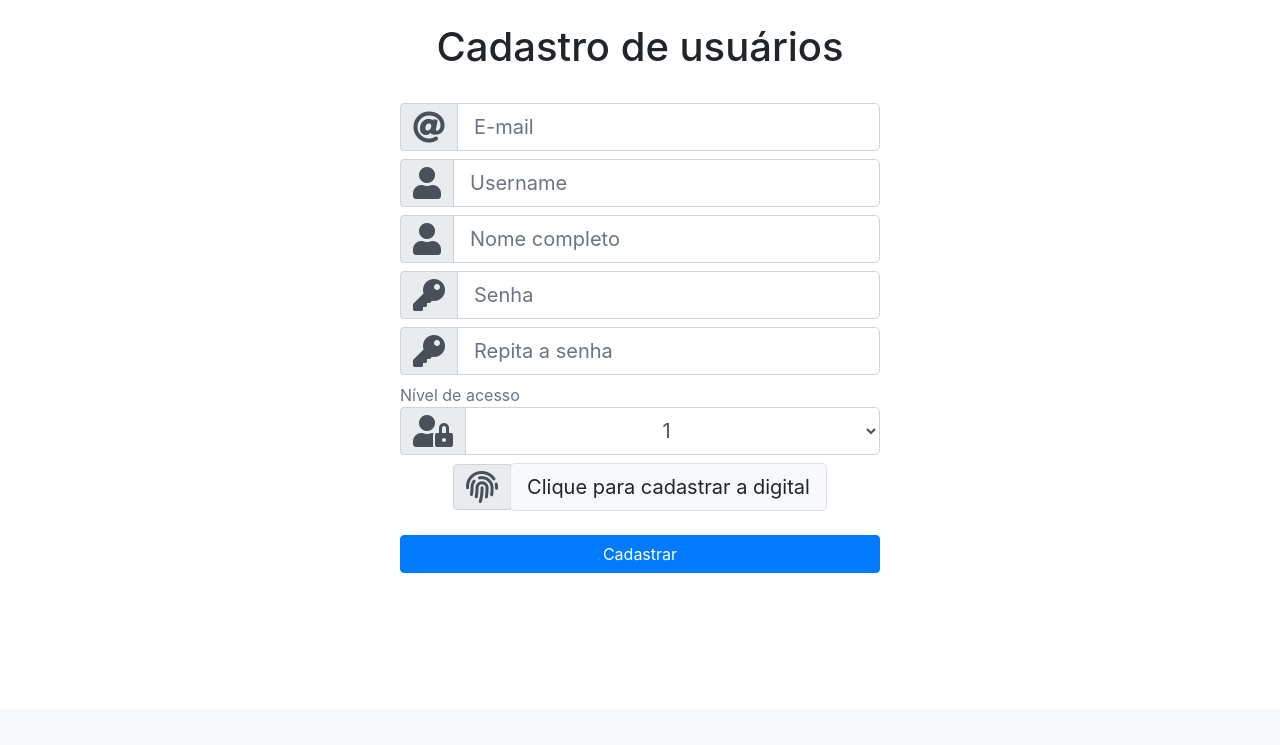
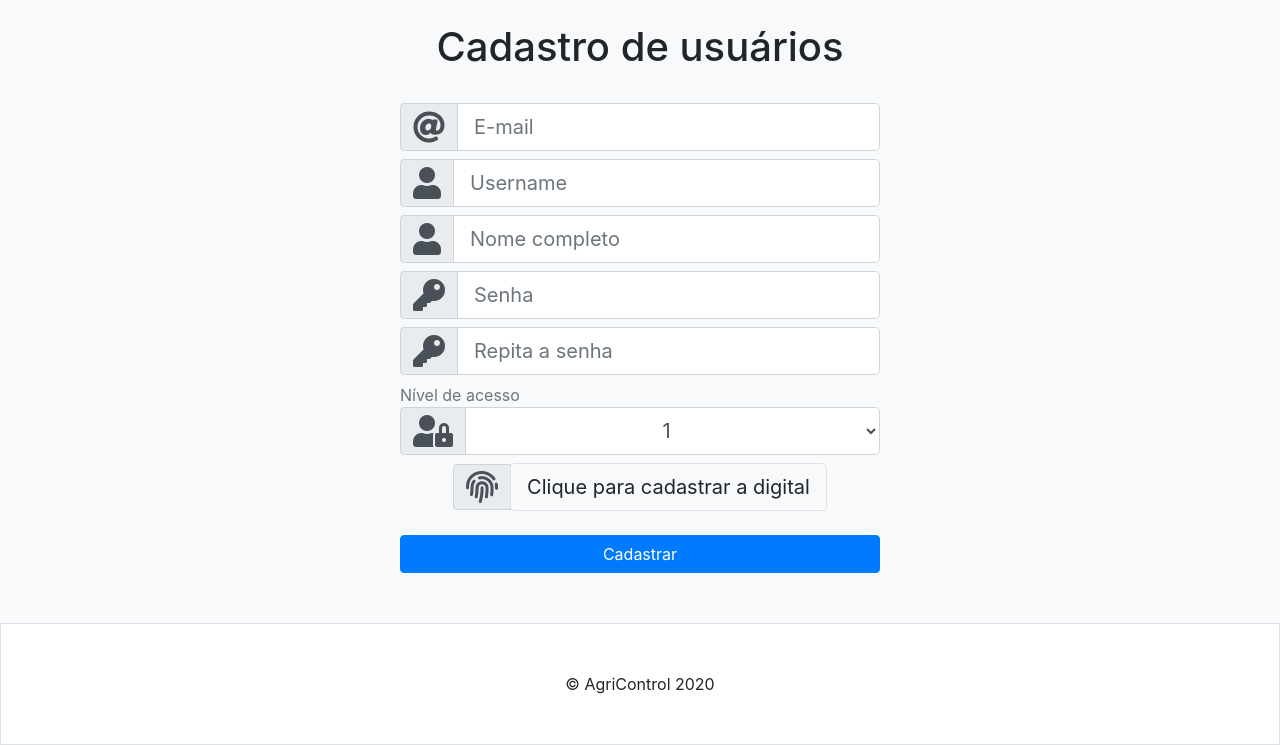
Before and after one commit to J-Yoharu/agricontrol, a Flask app: page /register in a window 1280 px wide. Shown: the part 91-836 px from the top of the page. Before the commit the page ends 664 px from the top, so only its background shows below. Run offline with Flask 2, Linux system fonts and the light colour scheme; the visitor is signed in with stand-in values (Sample User, id 1); data comes from the database, SQL or seed files in the repository; some libraries are stand-ins or nearby versions.

```diff
--- a/App/Templates/app_auth.html
+++ b/App/Templates/app_auth.html
@@ -16,9 +16,9 @@
     <!-- Bootstrap CSS -->
     <link rel="stylesheet" href="https://stackpath.bootstrapcdn.com/bootstrap/4.3.1/css/bootstrap.min.css" integrity="sha384-ggOyR0iXCbMQv3Xipma34MD+dH/1fQ784/j6cY/iJTQUOhcWr7x9JvoRxT2MZw1T" crossorigin="anonymous">
   </head>
-  <body>
+  <body class="bg-light">
 
-    <nav class="navbar navbar-expand-sm navbar-light bg-light p-3 border mb-3">
+    <nav class="navbar navbar-expand-sm navbar-light p-3 border mb-3 bg-white">
       <a class="navbar-brand" href="#"> <i class="fas fa-tractor"></i> AgriControl</a>
       <button class="navbar-toggler d-lg-none" type="button" data-toggle="collapse" data-target="#collapsibleNavId" aria-controls="collapsibleNavId"
           aria-expanded="false" aria-label="Toggle navigation">
@@ -50,12 +50,17 @@
       </div>
     </nav>
 
-    <div class="container">
+    <div class="container" style="min-height:78vh">
         {% block content %}
 
         {% endblock %}
     </div>
 
+    <div class="row d-flex justify-content-center bg-white p-0 m-0">
+      <div class="col border p-5 text-center">
+        <span> © AgriControl 2020</span>
+      </div>
+    </div>
 
     <!-- Optional JavaScript -->
     <!-- jQuery first, then Popper.js, then Bootstrap JS -->
--- a/App/Templates/login.html
+++ b/App/Templates/login.html
@@ -82,9 +82,6 @@
 
                 <button type="submit" class="btn btn-block btn-primary">Logar</button>
 
-                <div class="mt-5 d-flex justify-content-center">
-                   <a href="/register"> <p>cadastrar-se</p> </a>
-                </div>
               </form>
         </div>
     </div>
--- a/dependencias.txt
+++ b/dependencias.txt
@@ -11,6 +11,8 @@ Jinja2==2.11.2
 Mako==1.1.3
 MarkupSafe==1.1.1
 mysqlclient==2.0.1
+numpy==1.19.2
+Pillow==7.2.0
 python-dateutil==2.8.1
 python-editor==1.0.4
 six==1.15.0
```
